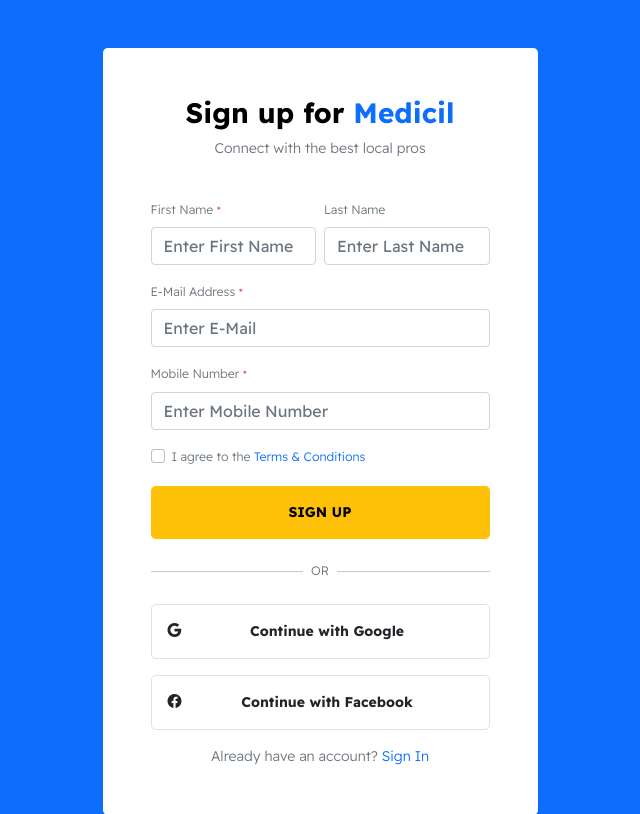
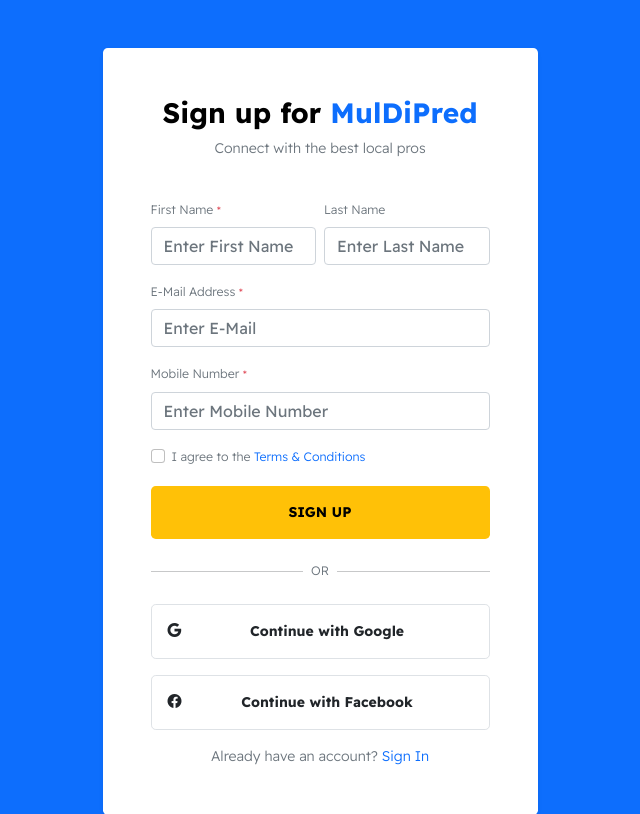
Before and after one commit to dhanno03/multidiseasepred, a Flask app: page /signup in a window 1280 px wide. Shown: the part 73-887 px from the top of the page, without its empty margins (320-960 px from the left). Run offline with Flask 2, Linux system fonts and the light colour scheme; parts of the project's set-up code (start-up, migrations or seed data) failed here and were passed over; some libraries are stand-ins or nearby versions.

Commit message:
Update signup.html

```diff
--- a/templates/signup.html
+++ b/templates/signup.html
@@ -47,7 +47,7 @@
                <!-- Login -->
                <div>
                   <div class="m-auto bg-white shadow-sm p-5 rounded-3 text-center col-lg-5 mx-auto">
-                     <h3 class="fw-bold text-black mb-2">Sign up for <span class="text-primary">Medicil</span></h3>
+                     <h3 class="fw-bold text-black mb-2">Sign up for <span class="text-primary">MulDiPred</span></h3>
                      <p class="text-muted fw-light">Connect with the best local pros</p>
                      <form action="index.html" class="text-start pt-4">
                         <div class="row">
```
